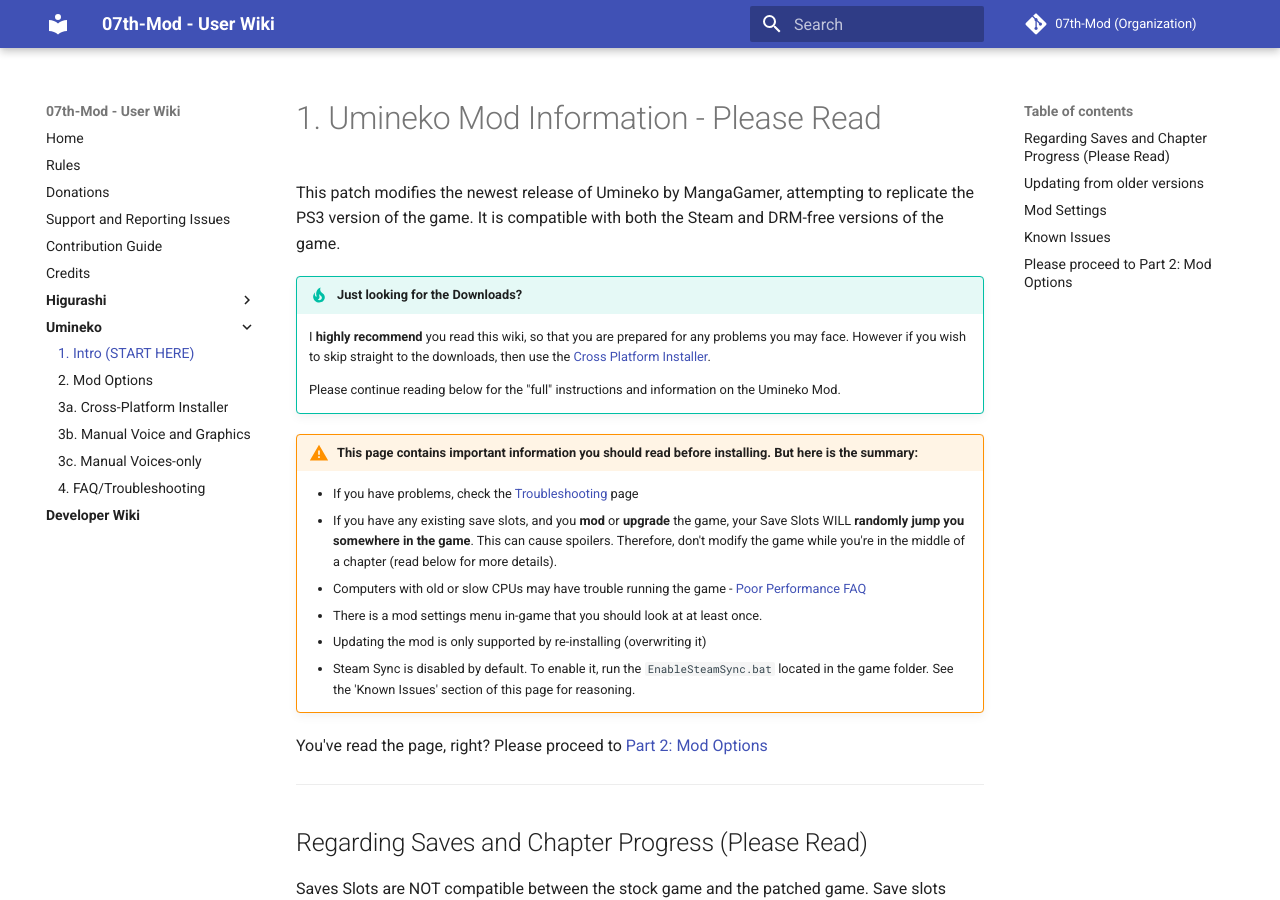
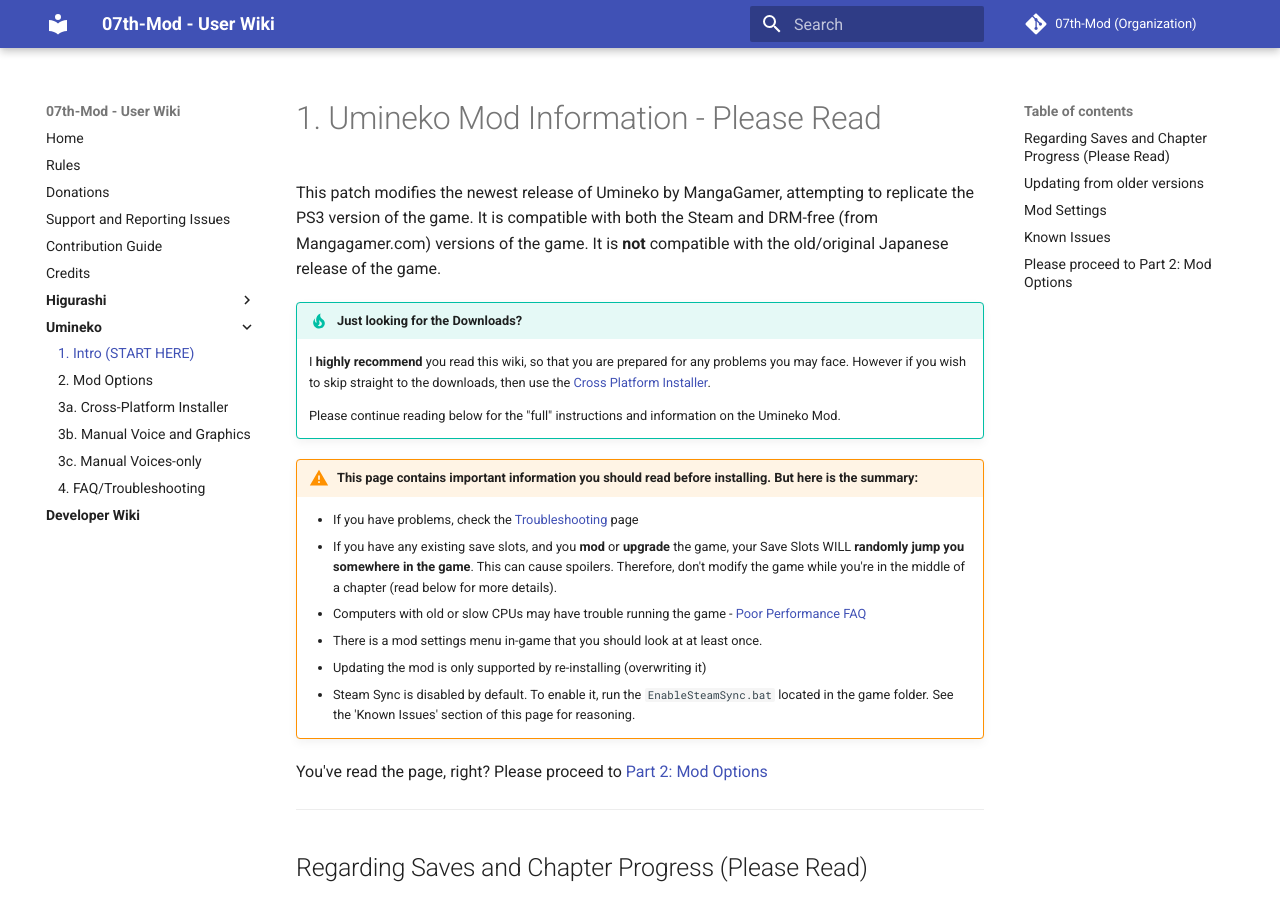
Before and after one commit to 07th-mod/wiki, an MkDocs documentation site: the page built from docs/Umineko/Umineko-Getting-started.md, in a window 1280 px wide and 900 px high. Built offline with MkDocs 1.6.1 and Material for MkDocs 9.7.7, drawn with Linux system fonts in a browser that asks for light colours.

Commit message:
Umineko - Add note about mod compatability.

```diff
--- a/docs/Umineko/Umineko-Getting-started.md
+++ b/docs/Umineko/Umineko-Getting-started.md
@@ -1,6 +1,6 @@
 # 1. Umineko Mod Information - Please Read
 
-This patch modifies the newest release of Umineko by MangaGamer, attempting to replicate the PS3 version of the game. It is compatible with both the Steam and DRM-free versions of the game.
+This patch modifies the newest release of Umineko by MangaGamer, attempting to replicate the PS3 version of the game. It is compatible with both the Steam and DRM-free (from Mangagamer.com) versions of the game. It is **not** compatible with the old/original Japanese release of the game.
 
 !!! tip "Just looking for the Downloads?"
     I **highly recommend** you read this wiki, so that you are prepared for any problems you may face. However if you wish to skip straight to the downloads, then use the [Cross Platform Installer](Umineko-Part-3a-Cross-Platform-Installer.md).
```
